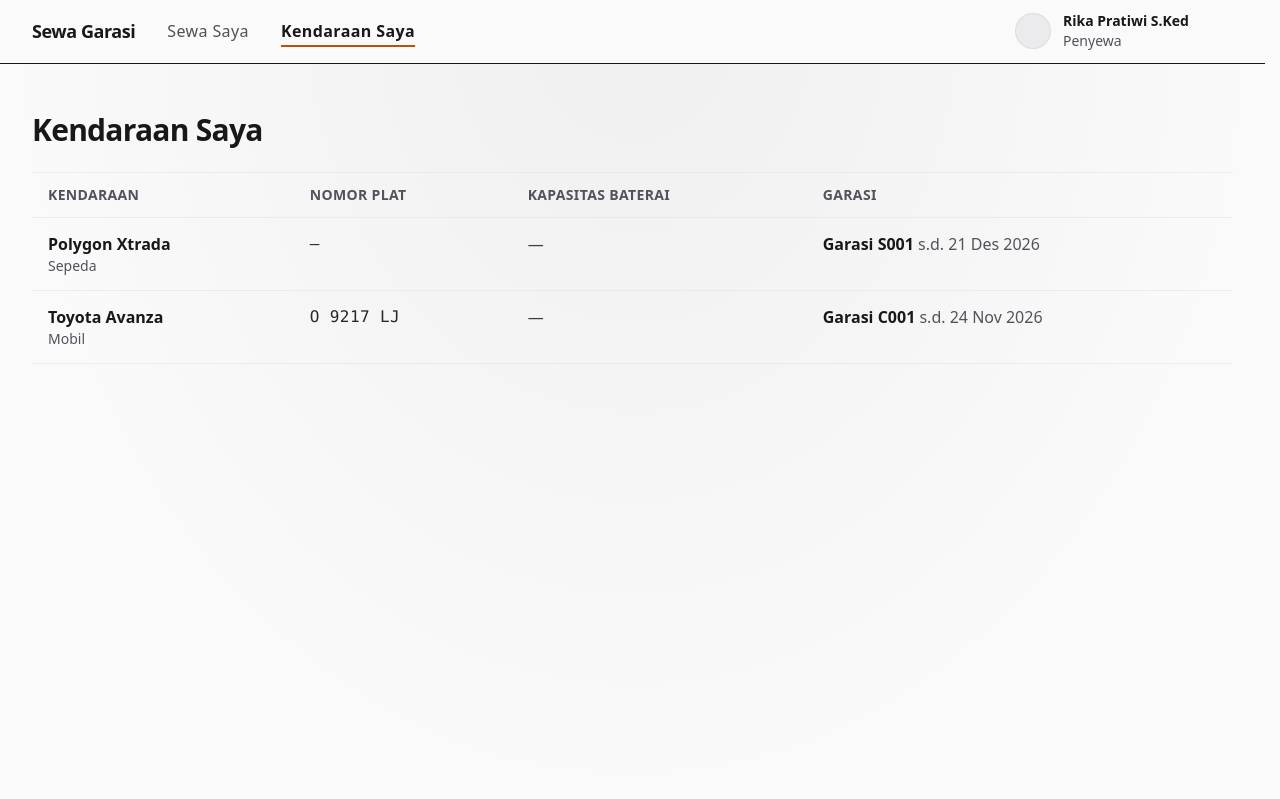
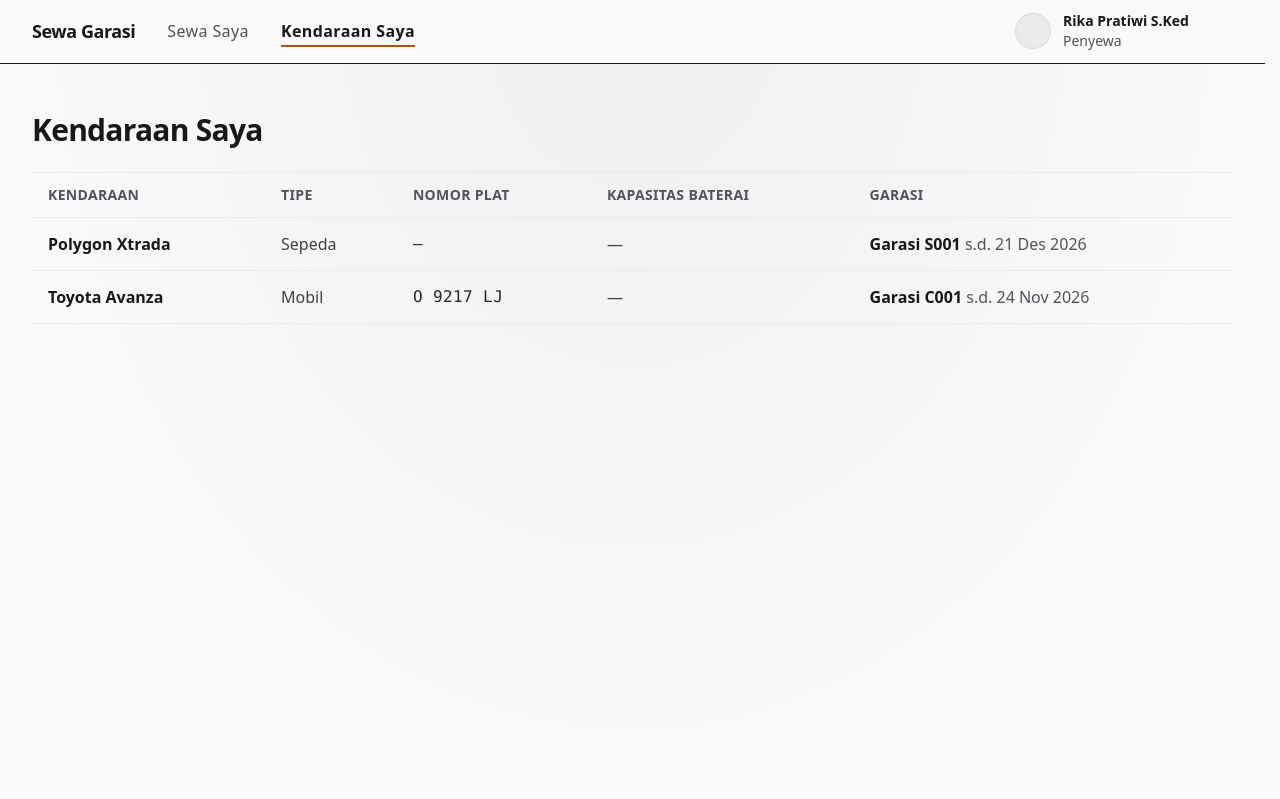
Before and after one commit to yohanajocelyn/certification, a Laravel app: page /vehicles in a window 1280 px wide. Shown: the part 25-824 px from the top of the page. Run offline with Laravel 12, Linux system fonts and the light colour scheme; a user stored in the database is signed in; data comes from the database, SQL or seed files in the repository; style sheets or scripts are compiled from the project's sources; some libraries are stand-ins or nearby versions.

Commit message:
Move vehicle type into its own column

```diff
--- a/resources/views/vehicles/index.blade.php
+++ b/resources/views/vehicles/index.blade.php
@@ -12,6 +12,7 @@
         <x-table>
             <x-slot:head>
                 <th scope="col">Kendaraan</th>
+                <th scope="col">Tipe</th>
                 <th scope="col">Nomor Plat</th>
                 <th scope="col">Kapasitas Baterai</th>
                 <th scope="col">Garasi</th>
@@ -20,10 +21,8 @@
             @foreach ($vehicles as $vehicle)
                 @php $rentalToday = $vehicle->rentalsToday->first(); @endphp
                 <tr>
-                    <td data-label="">
-                        <span class="block font-bold text-primary-900">{{ $vehicle->brand_model }}</span>
-                        <span class="block text-sm text-primary-600">{{ $vehicle->type->label() }}</span>
-                    </td>
+                    <td data-label="" class="font-bold text-primary-900">{{ $vehicle->brand_model }}</td>
+                    <td data-label="Tipe" class="text-primary-700 whitespace-nowrap">{{ $vehicle->type->label() }}</td>
                     <td data-label="Nomor Plat" class="font-mono tracking-wide text-primary-800 whitespace-nowrap">
                         {{ $vehicle->plate_number ?? '—' }}
                     </td>
```
